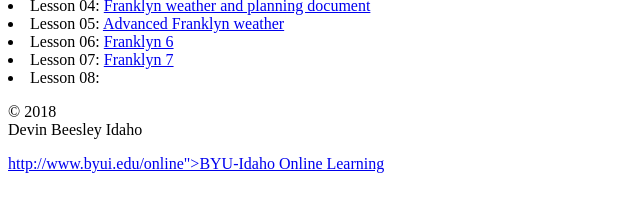
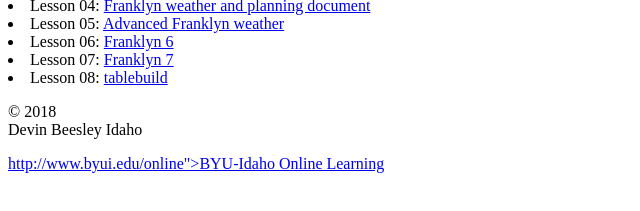
Before and after one commit to voltautorifle/voltautorifle.github.io, a plain HTML site: page index.html in a window 1280 px wide. Shown: the part 433-644 px from the top of the page, 0-640 px from the left. Drawn offline with Linux system fonts and the light colour scheme.

Commit message:
Update index.html

```diff
--- a/index.html
+++ b/index.html
@@ -37,7 +37,7 @@
 
         <li>Lesson 07: <a href="https://voltautorifle.github.io/assignments/lesson-7/franklyn-7.html">Franklyn 7</a></li>
 
-        <li>Lesson 08: <a href="https://voltautorifle.github.io/assignments/lesson-8/tablebuild.html"></a></li>
+        <li>Lesson 08: <a href="https://voltautorifle.github.io/assignments/lesson-8/tablebuild.html">tablebuild</a></li>
 
         <!--<li>Lesson 09: <a href="https://github.com/voltautorifle/voltautorifle.github.io/blob/master/assignments/lesson-9"></a></li>
 
```
